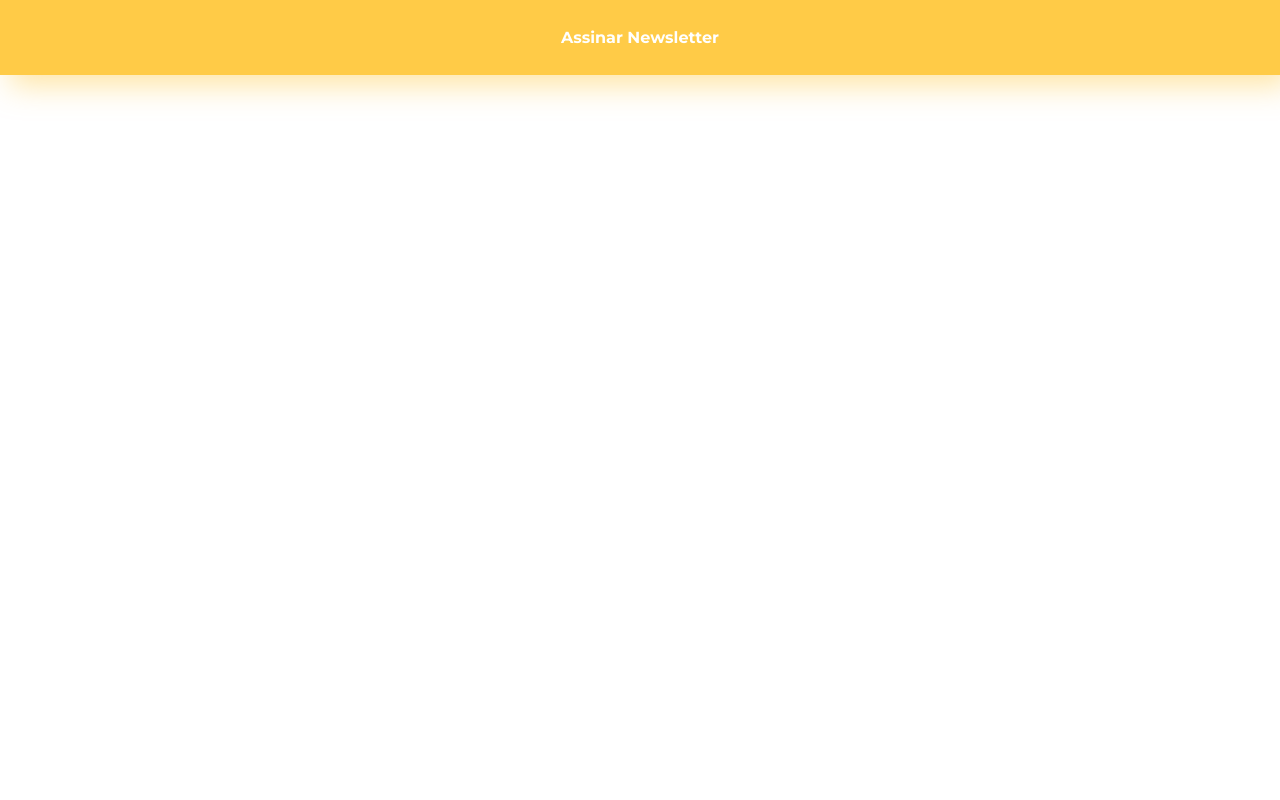
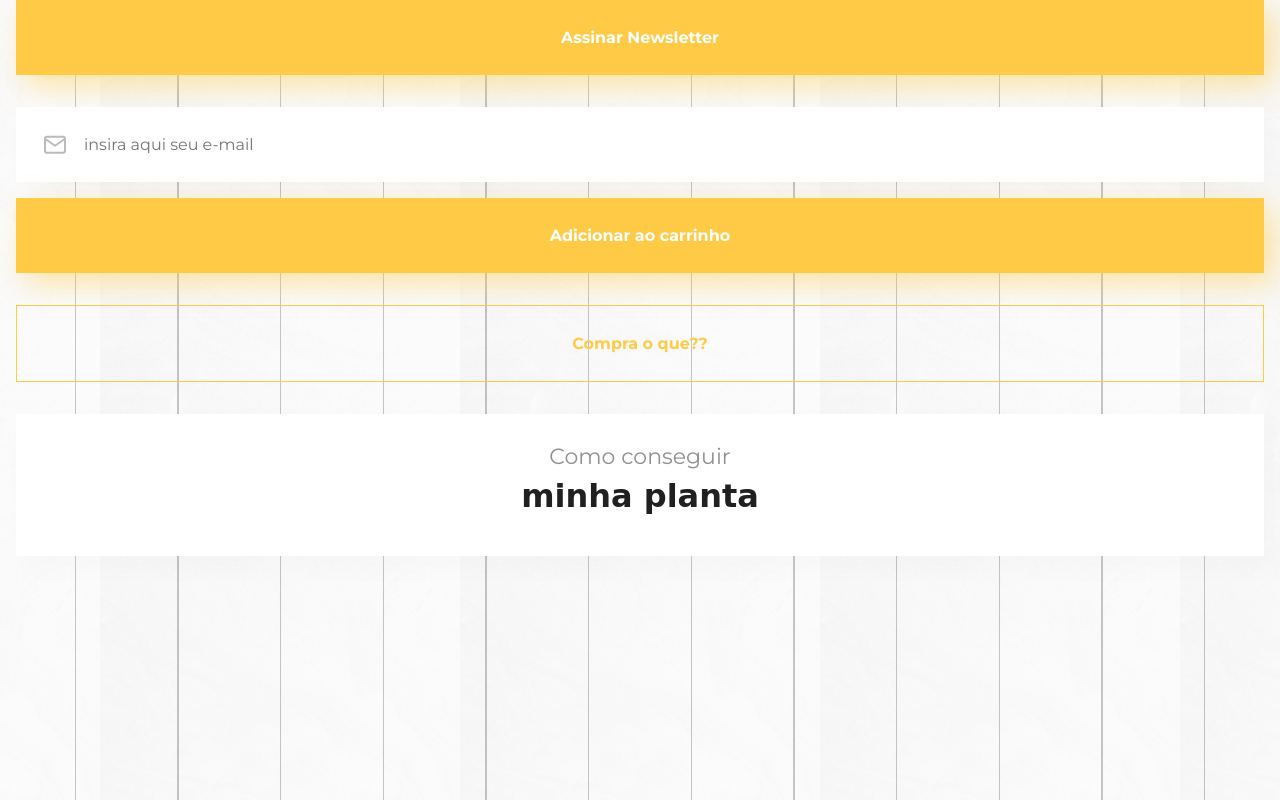
Before and after one commit to devguimaraes/casa-verde, a plain HTML site: page index.html in a window 1280 px wide. Drawn offline with Linux system fonts and the light colour scheme; a web font is replaced by a local one.

Commit message:
Add components: botao, input and cartao

```diff
--- a/Assets/css/componentes/botao.css
+++ b/Assets/css/componentes/botao.css
@@ -3,10 +3,22 @@
     color: var(--branco);
     font-family: var(--monteserrat);
     font-size: 1rem;
-    font-weight: 700;
+    font-weight: var(--peso-botao);
 
     width: 100%;
+    margin-bottom: 2rem;
     padding: 1.75rem 1.37rem;
     border: none;
     box-shadow: 10px 10px 30px rgba(255, 203, 71, 0.5);
 }
+
+.botao--alternativo {
+    /* Unset herda a cor do elemento pai | de: mim - p/mim */
+    background-color: unset;
+    color: var(--amarelo);
+    font-family: var(--monteserrat);
+    box-shadow: none;
+    border: 1px solid var(--amarelo);
+
+
+}
--- /dev/null
+++ b/Assets/css/componentes/cartao.css
@@ -0,0 +1,10 @@
+.cartao {
+    box-sizing: border-box;
+    padding-top: 2rem;
+    padding-bottom: 2rem;
+
+    background-color: var(--branco);
+
+
+    box-shadow: var(--sombra);
+}
--- /dev/null
+++ b/Assets/css/componentes/input.css
@@ -0,0 +1,31 @@
+.input {
+    background-color: inherit;
+    font-family: inherit;
+    font-size: inherit;
+
+    width: 100%;
+    padding: 1.75rem;
+
+    box-sizing: border-box;
+
+    margin-bottom: 1rem;
+
+    border: none;
+
+    background-color: var(--branco);
+
+    box-shadow: var(--sombra);
+
+}
+
+.input--icone {
+    padding-left: 4.25rem;
+    background-position: left 1.75rem center;
+    background-repeat: no-repeat;
+
+
+}
+
+.input--email {
+    background-image: url("/Assets/img/icones/mail.svg");
+}
--- a/Assets/css/style.css
+++ b/Assets/css/style.css
@@ -1,13 +1,66 @@
+@import url("/Assets/css/reset.css");
 @import url("/Assets/css/componentes/botao.css");
+@import url("/Assets/css/componentes/input.css");
+@import url("/Assets/css/componentes/cartao.css");
 
 :root {
     --amarelo: #FFCB47;
     --branco: #FFFFFF;
     --preto: #202020;
     --cinza: #909090;
+    --sombra: 10px 10px 30px #00000006;
 
     --monteserrat: 'Montserrat', sans-serif;
     --elsie: 'Elsie Swash Caps', cursive;
 
+    --peso-titulo-destaque: 900;
+    --peso-botao: 700;
 
+
+    --tamnho-corpo: 1rem;
+    --tamanho-titulo: 1.375rem;
+    --tamanho-titulo-destaque: 2rem;
 }
+
+body{
+    font-family: var(--monteserrat);
+    font-size: (--tamnho-corpo);
+    color: var(--cinza);
+
+    background: url("/Assets/img/fundo-textura.png"), url("/Assets/img/fundo-linhas.png");
+    background-position: center;
+}
+
+.container {
+    padding-left: 1rem;
+    padding-right: 1rem;
+}
+
+
+.titulo {
+    font-size: var(--tamanho-titulo);
+}
+
+.titulo--destaque {
+    font-family: var(--elsie);
+    color: var(--preto);
+    font-size: var(--tamanho-titulo-destaque);
+    font-weight: var(--peso-titulo-destaque);
+
+    display: block;
+
+    margin-top: .75rem;
+    margin-bottom: .75rem;
+}
+
+.alinhamento-esquerda {
+    text-align: left;
+}
+
+.alinhamento-meio {
+    text-align: center;
+}
+
+.texto {
+    line-height: 26px;
+}
--- a/index.html
+++ b/index.html
@@ -5,13 +5,12 @@
     <meta charset="UTF-8">
     <meta http-equiv="X-UA-Compatible" content="IE=edge">
     <meta name="viewport" content="width=device-width, initial-scale=1.0">
+    <link rel="shortcut icon" href="Assets/img/logo.svg" type="image/x-icon">
     <link rel="preconnect" href="https://fonts.googleapis.com">
     <link rel="preconnect" href="https://fonts.gstatic.com" crossorigin>
     <link href="https://fonts.googleapis.com/css2?family=Elsie+Swash+Caps:wght@900&family=Montserrat:wght@400;700&display=swap"
     rel="stylesheet">
-    <link rel="stylesheet" href="Assets/css/reset.css">
     <link rel="stylesheet" href="Assets/css/style.css">
-    <link rel="shortcut icon" href="Assets/img/logo.svg" type="image/x-icon">
     <title>Casa Verde | Home </title>
 </head>
 
@@ -19,8 +18,23 @@
     <header>
 
     </header>
-    <main>
+    <main class="container">
+
         <button class="botao">Assinar Newsletter</button>
+        <input type="text" class="input input--icone input--email" placeholder="insira aqui seu e-mail" aria-label="Insira aqui seu e-mail">
+
+
+        <button class="botao botao--icone">Adicionar ao carrinho</button>
+
+        <button class="botao botao--alternativo">Compra o que??</button>
+
+        <article class="cartao">
+            <h2 class="titulo alinhamento-meio">Como conseguir<span class="titulo--destaque">minha planta</span></h2>
+        </article>
+
+
+
+
     </main>
     <footer>
 
```
